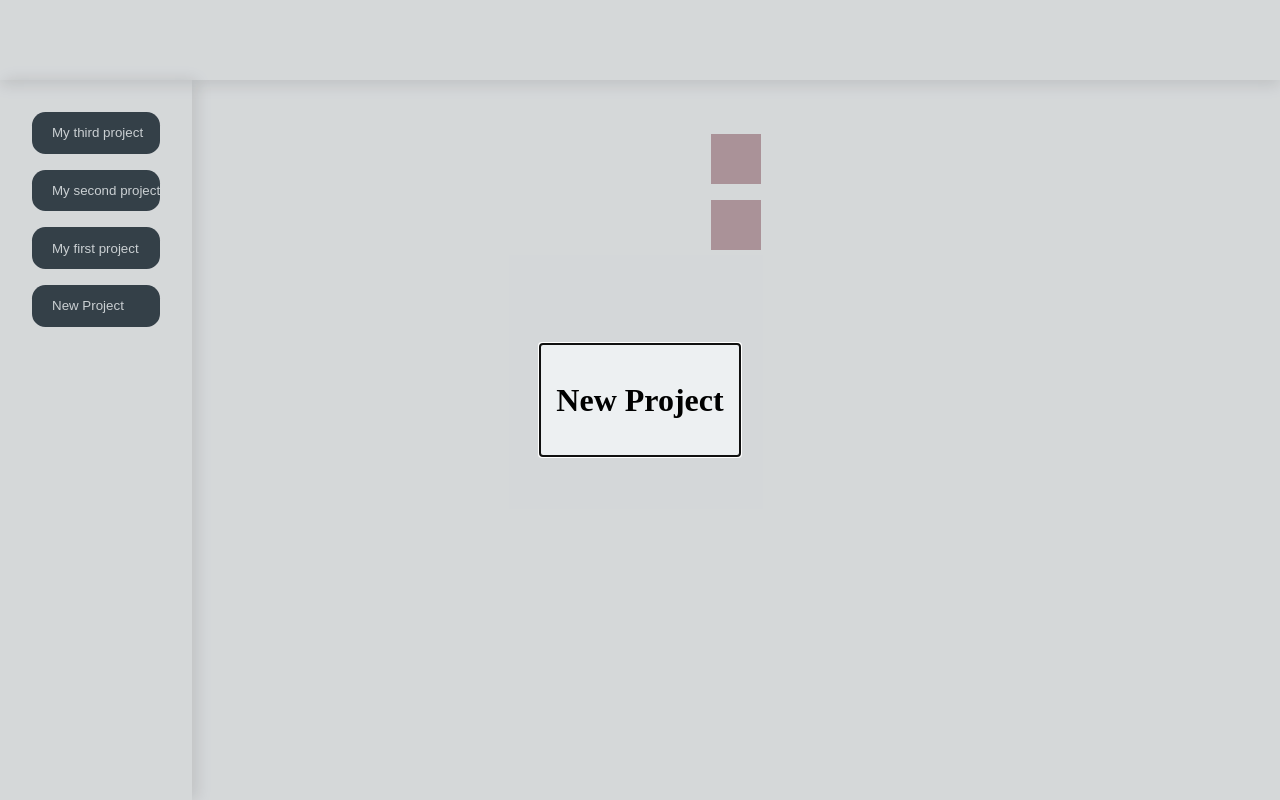
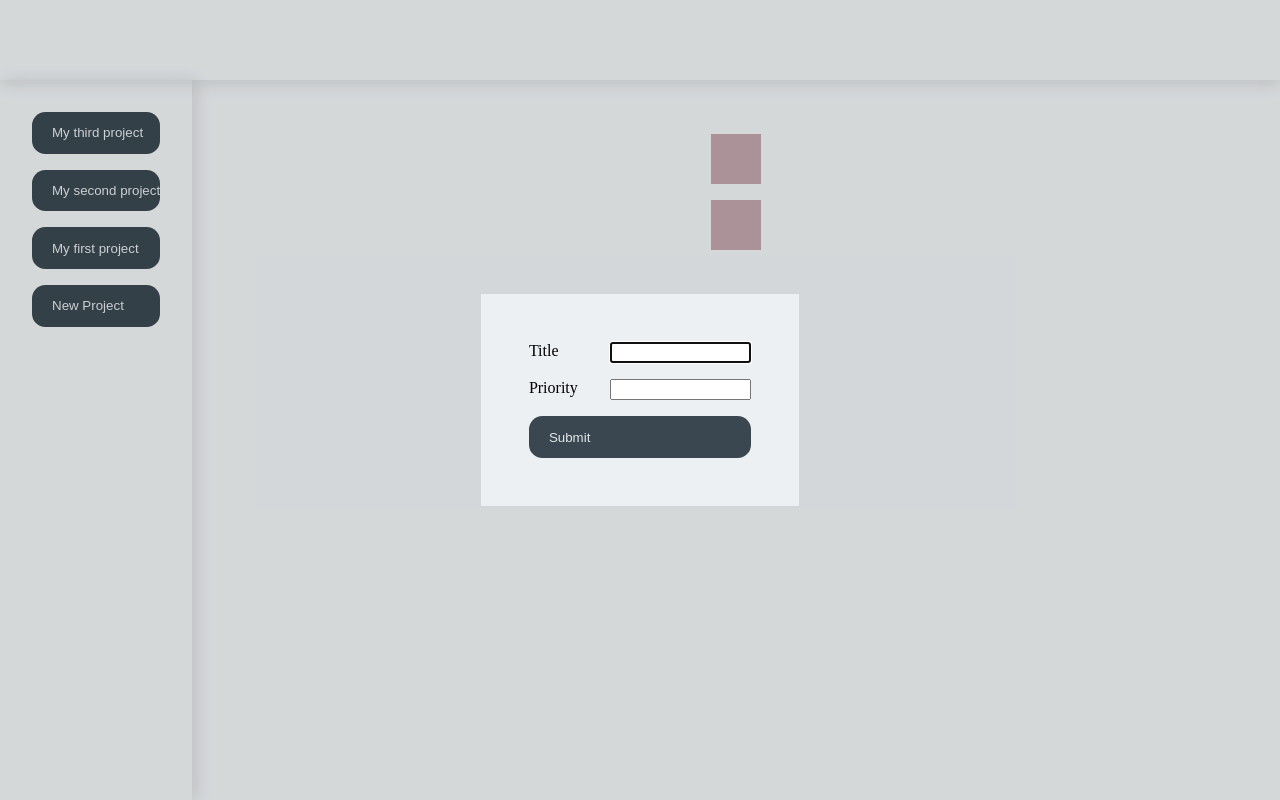
Before and after one commit to EthanL02/todo-list, a website built with webpack: page src/template.html in a window 1280 px wide. Built offline with nearby package versions, Linux system fonts and the light colour scheme.

Commit message:
Add submit button to new project form
Method to add new project / close window

```diff
--- a/src/index.js
+++ b/src/index.js
@@ -4,7 +4,15 @@ import project from "./project.js";
 import displayController from "./display-controller.js";
 
 document.documentElement.setAttribute("data-theme", "light");
+
+//project form elements
 const projectDialog = document.getElementById("project-dialog");
+const projectSubmitButton = projectDialog.querySelector("button");
+
+projectSubmitButton.addEventListener("click", (event) => {
+    event.preventDefault();
+    projectDialog.close();
+});
 
 const projects = [];
 
--- a/src/styles.css
+++ b/src/styles.css
@@ -31,8 +31,25 @@ button {
 }
 
 button:hover {
-    transform: scale(1.2);
+    transform: scale(1.1);
     cursor: pointer;
+}
+
+label {
+    display: flex;
+    justify-content: space-between;
+    padding-bottom: 1em;
+    gap: 2em;
+}
+
+input {
+    width: 10em;
+}
+
+form {
+    display: flex;
+    flex-direction: column;
+    padding: 2em;
 }
 
 dialog {
--- a/src/template.html
+++ b/src/template.html
@@ -15,7 +15,15 @@
         </div>
         <dialog closedby="any" id="project-dialog">
             <form method="post">
-                <h1>New Project</h1>
+                <label for="title">
+                    Title
+                    <input class="text" name="title" id="title" type="text">
+                </label>
+                <label for="priority">
+                    Priority
+                    <input class="number" name="priority" id="priority" type="number">
+                </label>
+                <button class="form" type="submit">Submit</button>
             </form>
         </dialog>
     </body>
```
